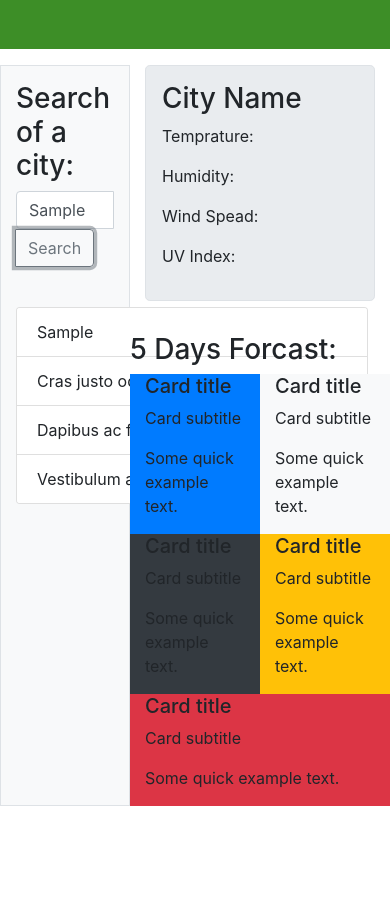
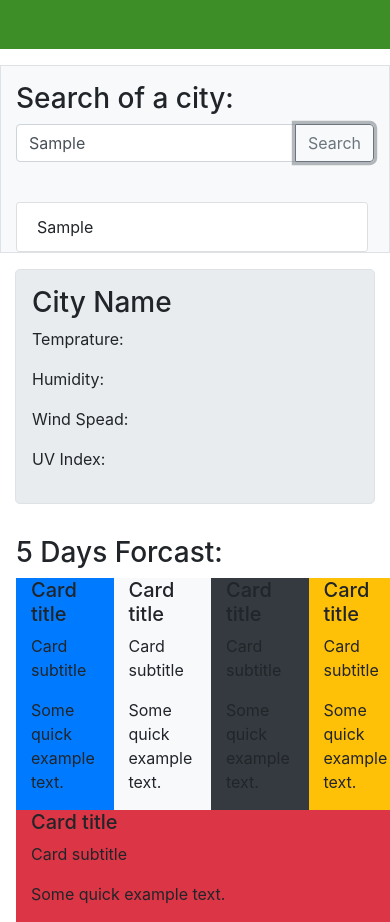
Before and after one commit to samergain/weather-app, a plain HTML site: page index.html in a window 390 px wide. Both pictures are taken after typing "Sample" into the empty fields and a click on the button "Search". Shown: the part 51-973 px from the top of the page. Before the commit the page ends 857 px from the top, so only its background shows below. Drawn offline with nearby package versions, Linux system fonts and the light colour scheme.

Commit message:
fixing responsivness, and search history is working

```diff
--- a/index.html
+++ b/index.html
@@ -16,7 +16,7 @@
     </header>
     <div class="container">
         <div class="row">
-            <div class="col-4 bg-light border mt-3" id="search-container">
+            <div class="col-12 col-xl-4 bg-light border mt-3" id="search-container">
                 <div class="row">
                     <div class="col-12 mt-3" id="search-box">
                         <h3>Search of a city:</h3>
@@ -32,15 +32,13 @@
                     <div class="col-12 mt-4" id="history">
                         <div class="card" style="width: 22rem;">
                             <ul id="searchHistory" class="list-group list-group-flush">
-                              <li class="list-group-item">Cras justo odio</li>
-                              <li class="list-group-item">Dapibus ac facilisis in</li>
-                              <li class="list-group-item">Vestibulum at eros</li>
+
                             </ul>
                           </div>
                     </div>
                 </div>
             </div>
-            <div class="col-8" id="result-container">
+            <div class="col-12 col-xl-8" id="result-container">
                 <div class="row">
                     <div class="col-12 mt-3" id="city-main">
                         <div class="jumbotron py-3 border">
@@ -53,7 +51,7 @@
                     </div>
                 </div>
                 <div class="row">
-                    <div class="col-12" id="five-days">
+                    <div class="col-12 ml-3" id="five-days">
                         <div class="row">
                             <h3>5 Days Forcast:</h3>
                         </div>
--- a/script.js
+++ b/script.js
@@ -1,3 +1,4 @@
+renderHistory();
 $("#search-btn").on("click", function(){
     var key = "city-" + $("#search-text").val();
     var val = $("#search-text").val();
@@ -6,3 +7,13 @@ $("#search-btn").on("click", function(){
     cityListItem.text($("#search-text").val());
     $("#searchHistory").prepend(cityListItem);
 });
+
+function renderHistory() {
+    for(var i=0; i<localStorage.length; i++){
+        var keyStorage = localStorage.key(i);
+        console.log(localStorage.key(i));
+        var cityListItem = $("<li>").attr("class","list-group-item");
+        cityListItem.text(localStorage.getItem(keyStorage));
+        $("#searchHistory").prepend(cityListItem);
+    }
+}
```
